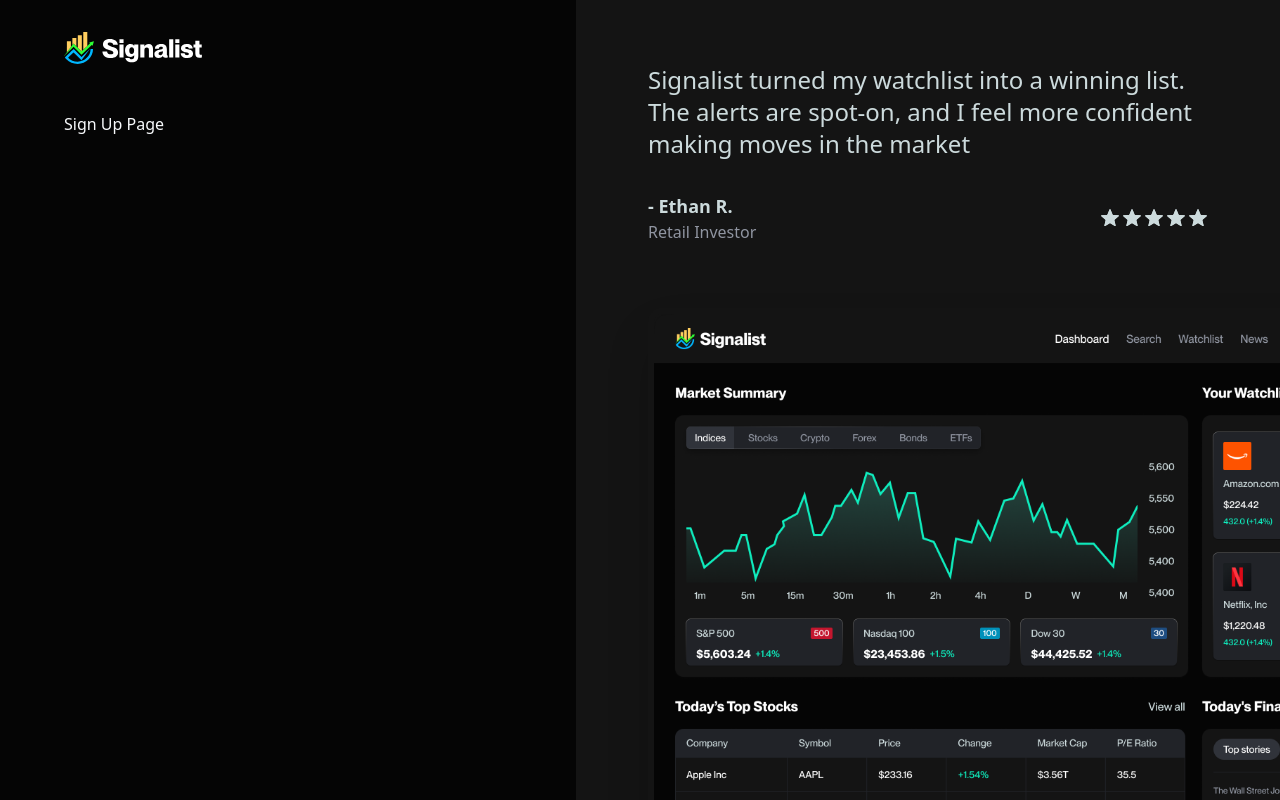
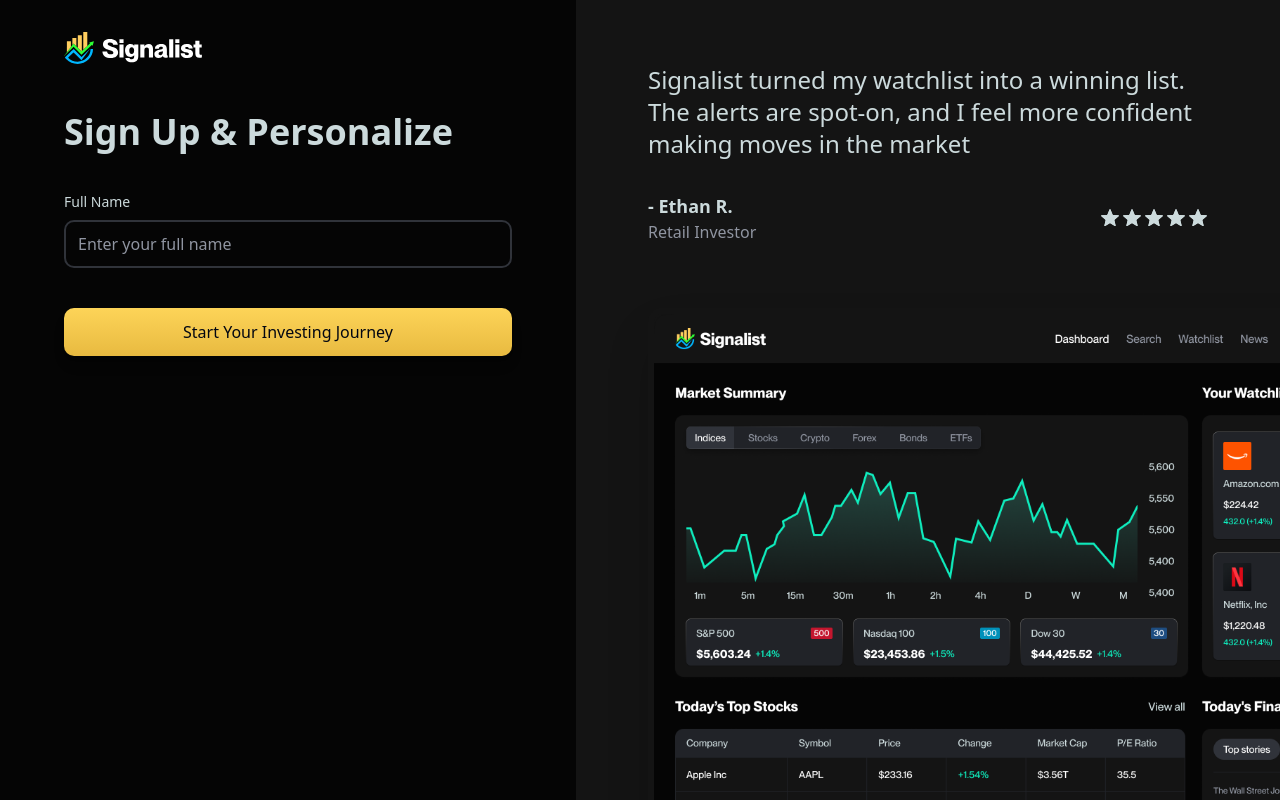
Before and after one commit to atelesjr/stocks-app, a Next.js app: page /sign-up in a window 1280 px wide. Built offline with nearby package versions, Linux system fonts and the light colour scheme.

Commit message:
feat(auth):input field component

```diff
--- a/app/(auth)/sign-up/page.tsx
+++ b/app/(auth)/sign-up/page.tsx
@@ -1,4 +1,55 @@
+'use client';
+import { Button } from '@/components/ui/button';
+import { SubmitHandler, useForm } from 'react-hook-form';
+import InputField from '@/components/forms/InputField';
+
 const SignUpPage = () => {
-	return <div>Sign Up Page</div>;
+	const {
+		register,
+		handleSubmit,
+		formState: { errors, isSubmitting },
+	} = useForm<SignUpFormData>({
+		defaultValues: {
+			fullName: '',
+			email: '',
+			password: '',
+			country: 'US',
+			investmentGoals: 'Growth',
+			riskTolerance: 'Medium',
+			preferredIndustry: 'Technology',
+		},
+		mode: 'onBlur',
+	});
+
+	const onSubmit = async (data: SignUpFormData) => {
+		try {
+			console.log('Form Data:', data);
+		} catch (error) {
+			console.error('Error during sign-up:', error);
+		}
+	};
+
+	return (
+		<div>
+			<h1 className="form-title">Sign Up & Personalize</h1>
+			<form onSubmit={handleSubmit(onSubmit)} className="space-y-5">
+				<InputField
+					name="Full Name"
+					label="Full Name"
+					placeholder="Enter your full name"
+					register={register}
+					error={errors.fullName}
+					validation={{ required: 'Full Name is required', minLength: 2 }}
+				/>
+				<Button
+					type="submit"
+					disabled={isSubmitting}
+					className="yellow-btn w-full mt-5"
+				>
+					{isSubmitting ? 'Creating Account' : 'Start Your Investing Journey'}
+				</Button>
+			</form>
+		</div>
+	);
 };
 export default SignUpPage;
--- a/app/globals.css
+++ b/app/globals.css
@@ -185,22 +185,26 @@
 		@apply text-4xl font-bold text-gray-400 mb-10;
 	}
 	.form-label {
-		@apply text-sm font-medium text-gray-400;
+		@apply text-sm font-medium text-gray-400 mr-1 sm:flex;
 	}
+	/* .form-input {
+		@apply h-12 px-3 py-3 text-white text-base placeholder:text-gray-500 border-gray-600 bg-gray-800 rounded-lg focus:border-yellow-500! focus:ring-0;
+	} */
 	.form-input {
-		@apply h-12 px-3 py-3 text-white text-base placeholder:text-gray-500 border-gray-600 bg-gray-800 rounded-lg focus:!border-yellow-500 focus:ring-0;
+		@apply h-12 px-3 py-3 text-white text-base placeholder:text-gray-500 border-gray-600 border-2 rounded-lg focus:border-yellow-500! focus:ring-0;
 	}
+
 	.select-trigger {
-		@apply w-full !h-12 px-3 py-3 text-base border-gray-600 bg-gray-800 text-white rounded-lg focus:!border-yellow-500 focus:ring-0;
+		@apply w-full !h-12 px-3 py-3 text-base border-gray-600 bg-gray-800 text-white rounded-lg focus:border-yellow-500! focus:ring-0;
 	}
 	.country-select-trigger {
-		@apply h-12 px-3 py-3 text-base w-full justify-between font-normal border-gray-600 bg-gray-800 text-gray-400 rounded-lg focus:!border-yellow-500 focus:ring-0;
+		@apply h-12 px-3 py-3 text-base w-full justify-between font-normal border-gray-600 bg-gray-800 text-gray-400 rounded-lg focus:border-yellow-500! focus:ring-0;
 	}
 	.country-select-input {
-		@apply !bg-gray-800 text-gray-400 border-0 border-b border-gray-600 rounded-none focus:ring-0 placeholder:text-gray-500;
+		@apply bg-gray-800! text-gray-400 border-0 border-b border-gray-600 rounded-none focus:ring-0 placeholder:text-gray-500;
 	}
 	.country-select-empty {
-		@apply text-gray-500 py-6 text-center !bg-gray-800;
+		@apply text-gray-500 py-6 text-center bg-gray-800!;
 	}
 	.country-select-item {
 		@apply text-white cursor-pointer px-3 py-2 rounded-sm bg-gray-800 hover:!bg-gray-600;
--- /dev/null
+++ b/components/forms/InputField.tsx
@@ -0,0 +1,34 @@
+import { cn } from '@/lib/utils';
+
+const InputField = ({
+	name,
+	label,
+	placeholder,
+	type = 'text',
+	register,
+	error,
+	validation,
+	disabled,
+	value,
+}: FormInputProps) => {
+	return (
+		<div className="flex flex-col space-y-2">
+			<label htmlFor={name} className="form-label">
+				{label}
+			</label>
+			<input
+				id={name}
+				type={type}
+				placeholder={placeholder}
+				disabled={disabled}
+				value={value}
+				className={cn('form-input', {
+					'opacity-50 cursor-not-allowed': disabled,
+				})}
+				{...register(name, validation)}
+			/>
+			{error && <p className="text-sm text-red-500">{error.message}</p>}
+		</div>
+	);
+};
+export default InputField;
--- /dev/null
+++ b/types/globals.d.ts
@@ -0,0 +1,220 @@
+declare global {
+	type SignInFormData = {
+		email: string;
+		password: string;
+	};
+
+	type SignUpFormData = {
+		fullName: string;
+		email: string;
+		password: string;
+		country: string;
+		investmentGoals: string;
+		riskTolerance: string;
+		preferredIndustry: string;
+	};
+
+	type CountrySelectProps = {
+		name: string;
+		label: string;
+		control: Control;
+		error?: FieldError;
+		required?: boolean;
+	};
+
+	type FormInputProps = {
+		name: string;
+		label: string;
+		placeholder: string;
+		type?: string;
+		register: UseFormRegister;
+		error?: FieldError;
+		validation?: RegisterOptions;
+		disabled?: boolean;
+		value?: string;
+	};
+
+	type Option = {
+		value: string;
+		label: string;
+	};
+
+	type SelectFieldProps = {
+		name: string;
+		label: string;
+		placeholder: string;
+		options: readonly Option[];
+		control: Control;
+		error?: FieldError;
+		required?: boolean;
+	};
+
+	type FooterLinkProps = {
+		text: string;
+		linkText: string;
+		href: string;
+	};
+
+	type SearchCommandProps = {
+		renderAs?: 'button' | 'text';
+		label?: string;
+		initialStocks: StockWithWatchlistStatus[];
+	};
+
+	type WelcomeEmailData = {
+		email: string;
+		name: string;
+		intro: string;
+	};
+
+	type User = {
+		id: string;
+		name: string;
+		email: string;
+	};
+
+	type Stock = {
+		symbol: string;
+		name: string;
+		exchange: string;
+		type: string;
+	};
+
+	type StockWithWatchlistStatus = Stock & {
+		isInWatchlist: boolean;
+	};
+
+	type FinnhubSearchResult = {
+		symbol: string;
+		description: string;
+		displaySymbol?: string;
+		type: string;
+	};
+
+	type FinnhubSearchResponse = {
+		count: number;
+		result: FinnhubSearchResult[];
+	};
+
+	type StockDetailsPageProps = {
+		params: Promise<{
+			symbol: string;
+		}>;
+	};
+
+	type WatchlistButtonProps = {
+		symbol: string;
+		company: string;
+		isInWatchlist: boolean;
+		showTrashIcon?: boolean;
+		type?: 'button' | 'icon';
+		onWatchlistChange?: (symbol: string, isAdded: boolean) => void;
+	};
+
+	type QuoteData = {
+		c?: number;
+		dp?: number;
+	};
+
+	type ProfileData = {
+		name?: string;
+		marketCapitalization?: number;
+	};
+
+	type FinancialsData = {
+		metric?: { [key: string]: number };
+	};
+
+	type SelectedStock = {
+		symbol: string;
+		company: string;
+		currentPrice?: number;
+	};
+
+	type WatchlistTableProps = {
+		watchlist: StockWithData[];
+	};
+
+	type StockWithData = {
+		userId: string;
+		symbol: string;
+		company: string;
+		addedAt: Date;
+		currentPrice?: number;
+		changePercent?: number;
+		priceFormatted?: string;
+		changeFormatted?: string;
+		marketCap?: string;
+		peRatio?: string;
+	};
+
+	type AlertsListProps = {
+		alertData: Alert[] | undefined;
+	};
+
+	type MarketNewsArticle = {
+		id: number;
+		headline: string;
+		summary: string;
+		source: string;
+		url: string;
+		datetime: number;
+		category: string;
+		related: string;
+		image?: string;
+	};
+
+	type WatchlistNewsProps = {
+		news?: MarketNewsArticle[];
+	};
+
+	type SearchCommandProps = {
+		open?: boolean;
+		setOpen?: (open: boolean) => void;
+		renderAs?: 'button' | 'text';
+		buttonLabel?: string;
+		buttonVariant?: 'primary' | 'secondary';
+		className?: string;
+	};
+
+	type AlertData = {
+		symbol: string;
+		company: string;
+		alertName: string;
+		alertType: 'upper' | 'lower';
+		threshold: string;
+	};
+
+	type AlertModalProps = {
+		alertId?: string;
+		alertData?: AlertData;
+		action?: string;
+		open: boolean;
+		setOpen: (open: boolean) => void;
+	};
+
+	type RawNewsArticle = {
+		id: number;
+		headline?: string;
+		summary?: string;
+		source?: string;
+		url?: string;
+		datetime?: number;
+		image?: string;
+		category?: string;
+		related?: string;
+	};
+
+	type Alert = {
+		id: string;
+		symbol: string;
+		company: string;
+		alertName: string;
+		currentPrice: number;
+		alertType: 'upper' | 'lower';
+		threshold: number;
+		changePercent?: number;
+	};
+}
+
+export {};
```
